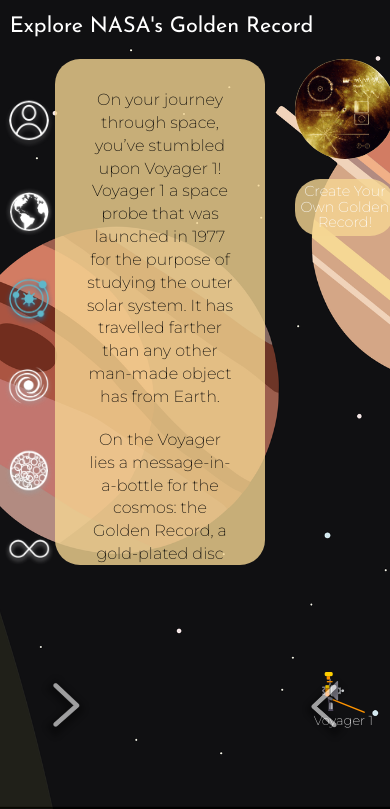
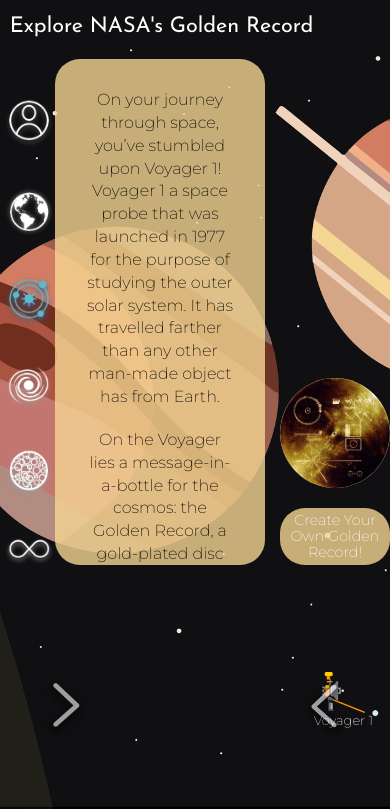
Before and after one commit to shashaxdu/kaleidoscope, a plain HTML site: page Golden_Record.html in a window 390 px wide. Shown: the part 91-900 px from the top of the page. Drawn offline with nearby package versions, Linux system fonts and the light colour scheme.

Commit message:
finished adding golden_record page responsive styling

```diff
--- a/Golden_Record.html
+++ b/Golden_Record.html
@@ -65,8 +65,9 @@
 
 		<div class="container">
 
-			<div class="row fixed align-bottom">
-					<div class="check col-xs-offset-2 col-xs-6" id="aboutrecord">
+			<div class="row fixed margin-150">
+				<div class="align-bottom flex-row">
+					<div class="col-xs-offset-2 col-xs-6" id="aboutrecord">
 						<p>
 							On your journey through space, you’ve stumbled upon Voyager 1! Voyager 1 a space probe that was launched in 1977 for the
 							purpose of studying the outer solar system. It has travelled farther than any other man-made object has from Earth.
@@ -86,7 +87,8 @@
 						</p>
 					</div>
 
-					<div class="check col-xs-4 col-m-3 flex-column" id="create-record-container">
+					<div class="col-xs-4 col-m-2">
+						<div class="create-record-wrapper">
 							<div class="img-wrapper">
 								<img class="" src="img/SolarSystem/goldenrecord.png" id="imagerecord">
 							</div>
@@ -95,10 +97,13 @@
 							</a>
 						</div>
 					</div>
+				</div>
+			</div>
+		</div>
 
 		<div class="col-xs-3 bottom-right" id="voyagerimg">
 			<img src="img/solarsystem/voyager.png">
-				<h3>Voyager 1</h3>
+			<h3 class="fnt-13">Voyager 1</h3>
 		</div>
 
 	</div>
--- a/css/Golden_Record.css
+++ b/css/Golden_Record.css
@@ -36,24 +36,15 @@
 
 }
 
-.align-bottom {
+.margin-150 {
 	margin-top: 150px;
-	/* display: inline-block;
-	vertical-align: baseline;   */
-	/* position: relative; */
-	height: 60%;
+	height: 100%;
 }
 
-.align-bottom:before {
-	content: "";
-  display: inline-block;
-  vertical-align: baseline;
-  height: 100%;
-}
-
-.check {
-	display: inline-block;
-	vertical-align: baseline;
+.align-bottom {
+	height: 60%;
+	align-items: flex-end;
+	justify-content: center;
 }
 
 #aboutrecord {
@@ -103,18 +94,12 @@
 
 /* Create Record container */
 
-#create-record-container {
-	bottom: 0;
-	right: 0;
-	padding-left: 30px;
-	height: auto;
-	z-index: 1;
+.create-record-wrapper {
+	width: fit-content;
 }
 
 .img-wrapper {
 	/* position: absolute; */
-	top: 0;
-	right: 0;
 	bottom: 0;
 	left: 0;
 	margin: 0 auto;
@@ -130,8 +115,9 @@
 
 }
 
-#create-record-container > a {
+.create-record-wrapper > a > h3 {
 	margin: 0 auto;
+	margin-top: 20px;
 }
 
 #createrecord {
@@ -146,14 +132,6 @@
 	cursor: pointer;
 }
 
-
-/* #voyagerimg{
-	position: fixed;
-	right: 200px;
-	bottom: 100px;
-	text-align: center;
-} */
-
 #voyagerimg h3{
 	font-size:13px;
 }
```
Lines whose indentation alone changed are shown as unchanged.
